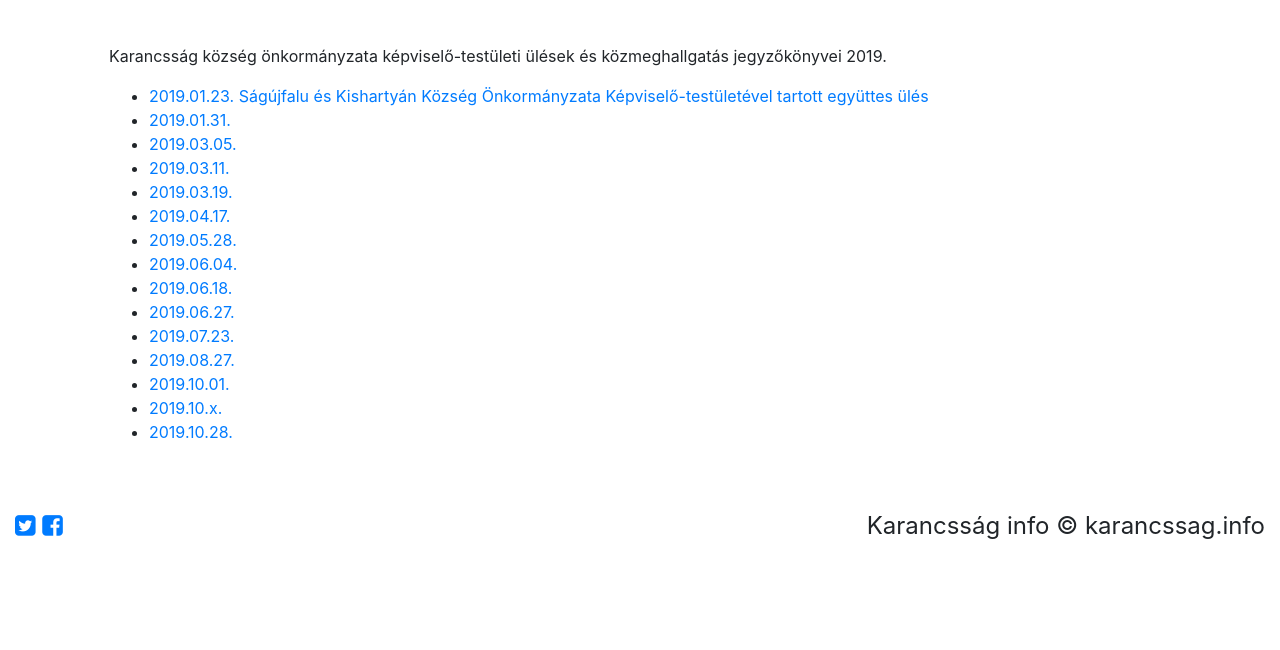
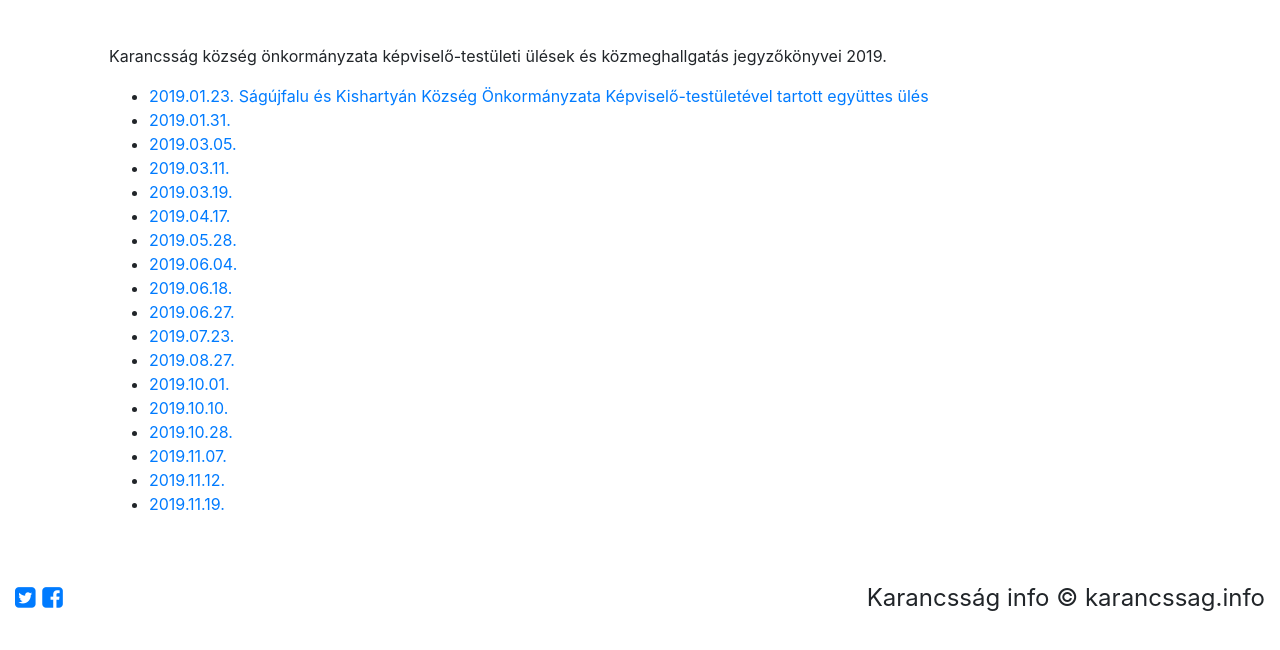
Before and after one commit to karancssag-info/karancssag.info, a Jekyll site: the page built from 2019.md, in a window 1280 px wide, cut to the strip 84-734 px from the top of the page. Built offline with Jekyll 4.4.1, drawn with Linux system fonts in a browser that asks for light colours; nearby versions of some CDN libraries; comment, search, counter and statistics services are not loaded.

Commit message:
2019 uj jkv-k

```diff
--- a/2019.md
+++ b/2019.md
@@ -21,9 +21,11 @@ Karancsság község önkormányzata képviselő-testületi ülések és közmeg
 + [2019.07.23.][11]{:target="_blank"}
 + [2019.08.27.][12]{:target="_blank"}
 + [2019.10.01.][13]{:target="_blank"}
-+ [2019.10.x.][14]{:target="_blank"}
++ [2019.10.10.][14]{:target="_blank"}
 + [2019.10.28.][15]{:target="_blank"}
-
++ [2019.11.07.][16]{:target="_blank"}
++ [2019.11.12.][17]{:target="_blank"}
++ [2019.11.19.][18]{:target="_blank"}
 
 [1]:{{ site.static_url }}/download/2019_01_23_egyuttes.pdf
 [2]:{{ site.static_url }}/download/2019_01_31.pdf
@@ -38,5 +40,8 @@ Karancsság község önkormányzata képviselő-testületi ülések és közmeg
 [11]:{{ site.static_url }}/download/2019_07_23.pdf
 [12]:{{ site.static_url }}/download/2019_08_27.pdf
 [13]:{{ site.static_url }}/download/2019_10_01.pdf
-[14]:{{ site.static_url }}/download/nincs_meg_a_legfontosabb_szam.png
+[14]:{{ site.static_url }}/download/2019_10_10.pdf
 [15]:{{ site.static_url }}/download/2019_10_28.pdf
+[16]:{{ site.static_url }}/download/2019_11_07.pdf
+[17]:{{ site.static_url }}/download/2019_11_12.pdf
+[18]:{{ site.static_url }}/download/2019_11_19.pdf
```
